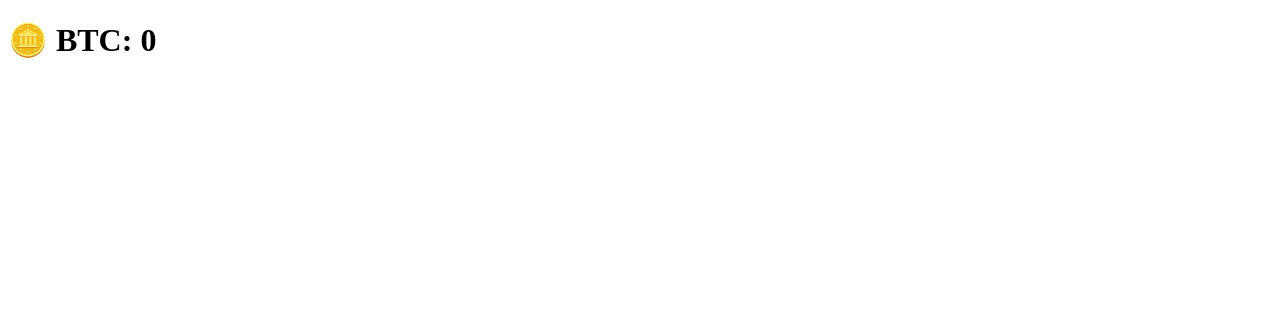
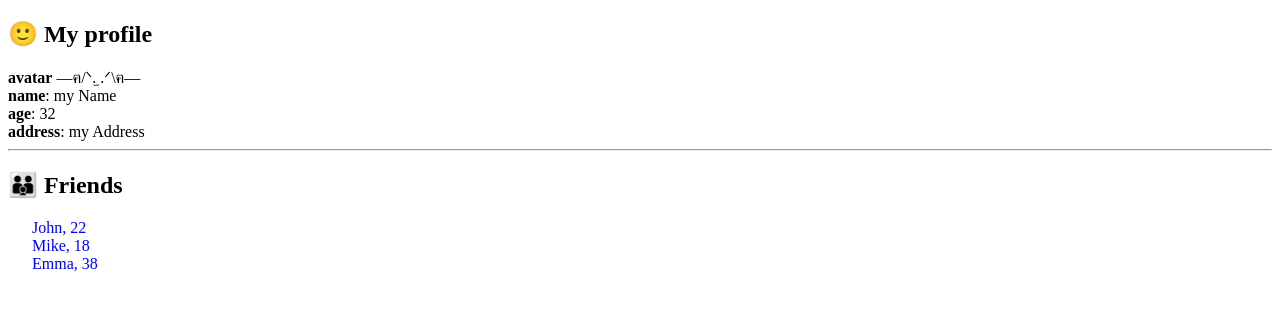
Before and after one commit to umkament/exam_incubator, a React (Create React App) app: page / in a window 1280 px wide. Shown: the top 310 px of the page. Built offline with nearby package versions, Linux system fonts and the light colour scheme.

Commit message:
пятница 1/6

```diff
--- a/src/index.tsx
+++ b/src/index.tsx
@@ -1,29 +1,113 @@
 import ReactDOM from 'react-dom/client';
-import React, { useEffect, useState } from 'react'
+import { BrowserRouter, Route, Routes, useNavigate, useParams } from 'react-router-dom'
+import React from 'react'
 
-export const Mining = () => {
-  const [btc, setBtc] = useState(0)
+type UserType = {
+  id: number
+  name: string
+  avatar: string
+  age: number
+  address: string
+}
 
-  useEffect(() => {
-    setInterval(() => {
-       let prevState = 0
-      setBtc(prevState++)
-      // ❗❗❗ XXX ❗❗❗
-    }, 1000)
-  }, [])
+const users: UserType[] = [
+  {
+    id: 1,
+    name: 'my Name',
+    age: 32,
+    avatar: '—ฅ/ᐠ.̫ .ᐟ\\ฅ—',
+    address: 'my Address'
+  },
+  {
+    id: 2,
+    name: 'John',
+    age: 22,
+    avatar: ':)',
+    address: 'California'
+  },
+  {
+    id: 3,
+    name: 'Mike',
+    age: 18,
+    avatar: '^._.^',
+    address: 'New York'
+  },
+  {
+    id: 4,
+    name: 'Emma',
+    age: 38,
+    avatar: '/ᐠ-ꞈ-ᐟ\\',
+    address: 'Washington'
+  },
+]
+
+const StartPage = () => {
+  const navigate = useNavigate()
+  const friends = users.filter(u => u.id !== 1)
+
+  const mappedFriends = friends.map((f, i) => {
+    const go = () => {
+      navigate('/friend/' + f.id)
+    }
+
+    return (
+       <div key={i} onClick={go} style={{paddingLeft: 24, color: 'blue', cursor: 'pointer'}}>
+         {f.name}, {f.age}
+       </div>
+    )
+  })
 
   return (
-     <h1>🪙 BTC: {btc}</h1>
+     <div>
+       <h2>🙂 My profile</h2>
+       <Profile userId={1}/>
+       <hr/>
+       <h2>👪 Friends</h2>
+       {mappedFriends}
+     </div>
+  )
+}
+const Profile: React.FC<{ userId?: number }> = ({userId}) => {
+  const {id} = useParams<{ id: string }>()
+  const user = users.find(u => u.id === +(id || userId || 0))
+
+  return (
+     <div>
+       <div>
+         <b>avatar</b> {user?.avatar}
+       </div>
+       <div>
+         <div><b>name</b>: {user?.name}</div>
+         <div><b>age</b>: {user?.age}</div>
+         <div><b>address</b>: {user?.address}</div>
+       </div>
+     </div>
+  )
+}
+
+export const Friends = () => {
+  return (
+     <Routes>
+       <Route path={'/'} element={<StartPage/>}/>
+       <Route path={'friend'} element={<Profile/>}/>
+       <Route path={'*'} element={<div>❌404 Page Not Found❌</div>}/>
+     </Routes>
   )
 }
 
 const root = ReactDOM.createRoot(document.getElementById('root') as HTMLElement);
-root.render(<Mining/>);
+root.render(
+   <BrowserRouter>
+     <Friends/>
+   </BrowserRouter>
+);
 
 // 📜 Описание:
-// Помогите разработчику намайнить биткоинов.
-// Что-то не майнятся 😥.
-// Что необходимо написать вместо XXX чтобы биткоины майнились (каждую секунду прибавлялся 1 биткоин) ?
-// ❗В качестве переменной используйте значение prevState
-
-// 🖥 Пример ответа: btc = 1000000
+// При загрузке приложения на экране отображается
+// профиль пользователя и список друзей.
+// Если кликнуть на пользователя, то видим ❌404 Page Not Found❌
+// Исправьте код, чтобы по клику на пользователя
+// отображалась странице с информацией о друге.
+// В качестве ответа укажите исправленную строку кода.
+//
+// 🖥 Пример ответа: <Profile userId={4}/>
```
